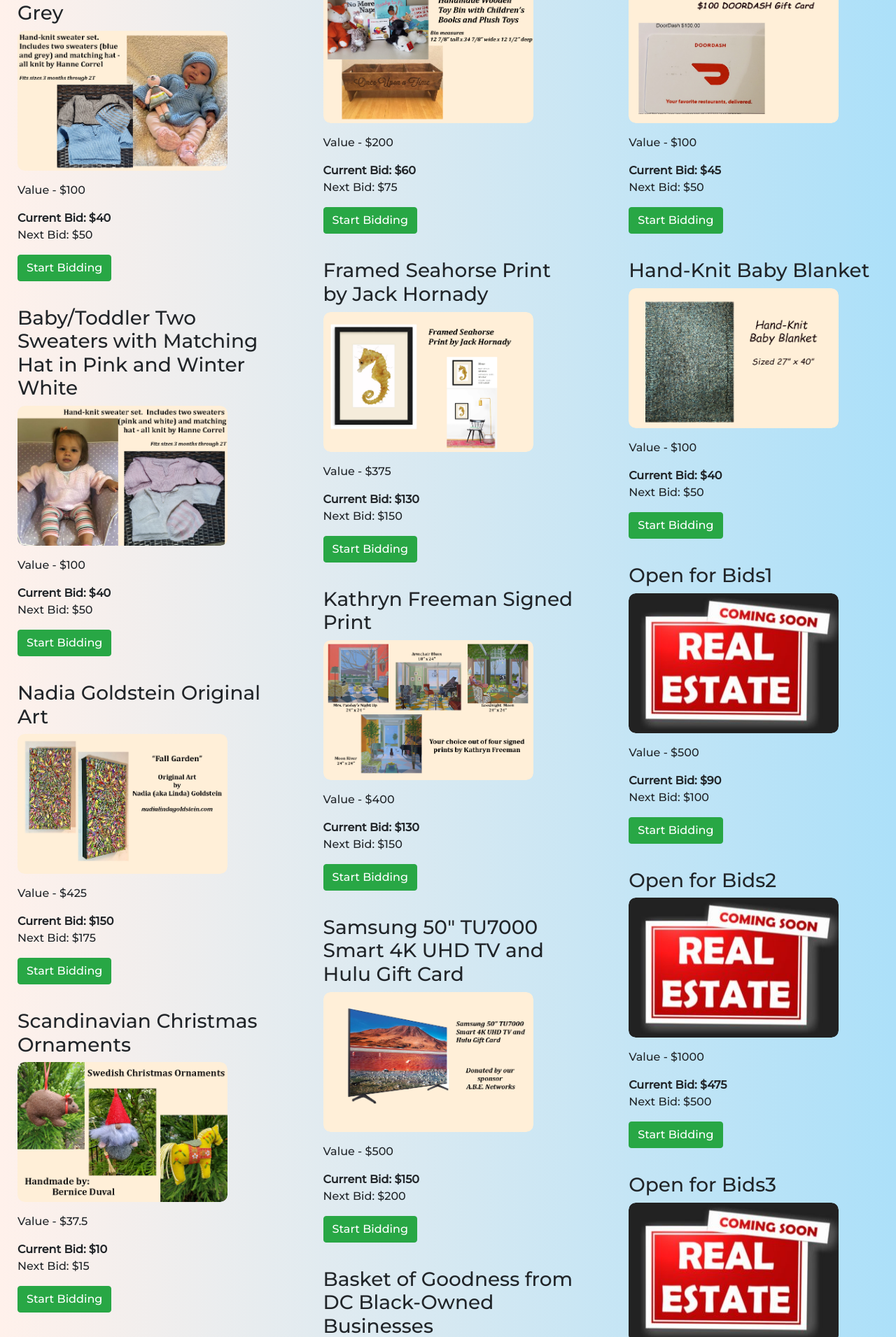
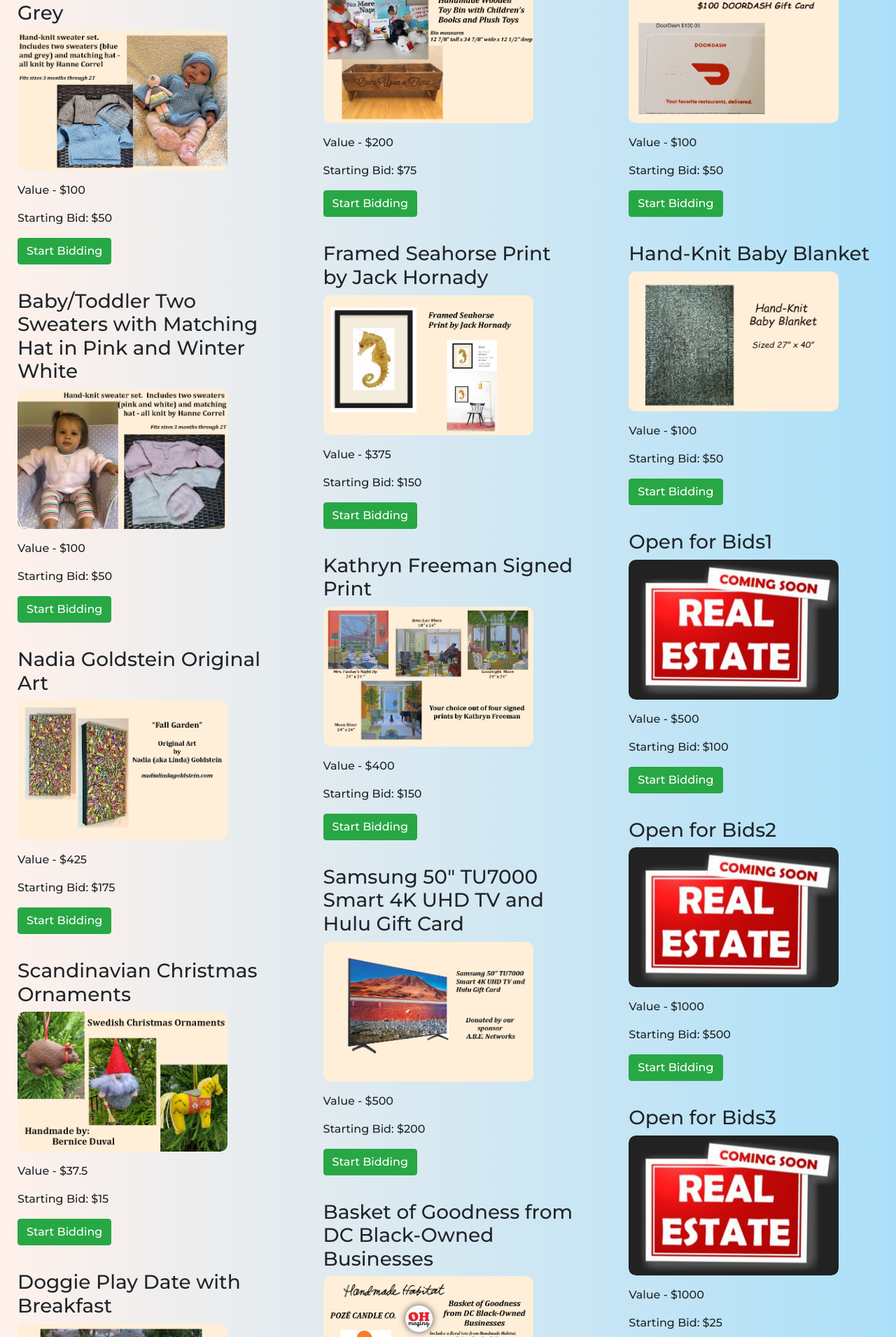
Before and after one commit to zach-brown-18/ccc-auction-current, a Flask app: page /items in a window 1280 px wide. Shown: the part 428-2339 px from the top of the page at 70% size. Run offline with Flask 2, Linux system fonts and the light colour scheme; a user stored in the database is signed in; data comes from the database, SQL or seed files in the repository; both versions use the stored data as it was after the commit; some libraries are stand-ins or nearby versions.

Commit message:
Fixed 'Starting Bid' display conflict with 'Confirm Bid' Modal.

```diff
--- a/ccc_auction/templates/items.html
+++ b/ccc_auction/templates/items.html
@@ -32,12 +32,12 @@
                         </div>
                         <p>Value - ${{ item.list_value }}</p>
 
-                        {% if item.open_bid != item.current_bid %}
+                        {% if item.open_bid == item.current_bid + item.raise_value %}
+                            <b id="currentBidDisplay{{ item.id }}" style="display:none;">Current Bid: ${{ item.current_bid }}</b>
+                            <p id="nextBidDisplay{{ item.id }}">Starting Bid: ${{ item.open_bid }}</p>
+                        {% else %}
                             <b id="currentBidDisplay{{ item.id }}">Current Bid: ${{ item.current_bid }}</b>
                             <p id="nextBidDisplay{{ item.id }}">Next Bid: ${{ item.current_bid + item.raise_value }}</p>
-                        {% else %}
-                            <b id="currentBidDisplay{{ item.id }}" style="display:none;">Current Bid: ${{ item.current_bid }}</b>
-                            <p id="nextBidDisplay{{ item.id }}">Starting Bid: ${{ item.open_bid }}</p>
                         {% endif %}
 
                         <button type="button" class="btn btn-success" data-toggle="modal" data-target=#confirmBid{{ item.id }} onclick=checkTimeLoadModal({{ item.id }})>
```
Also changed, not shown: ccc_auction/auction.db.
